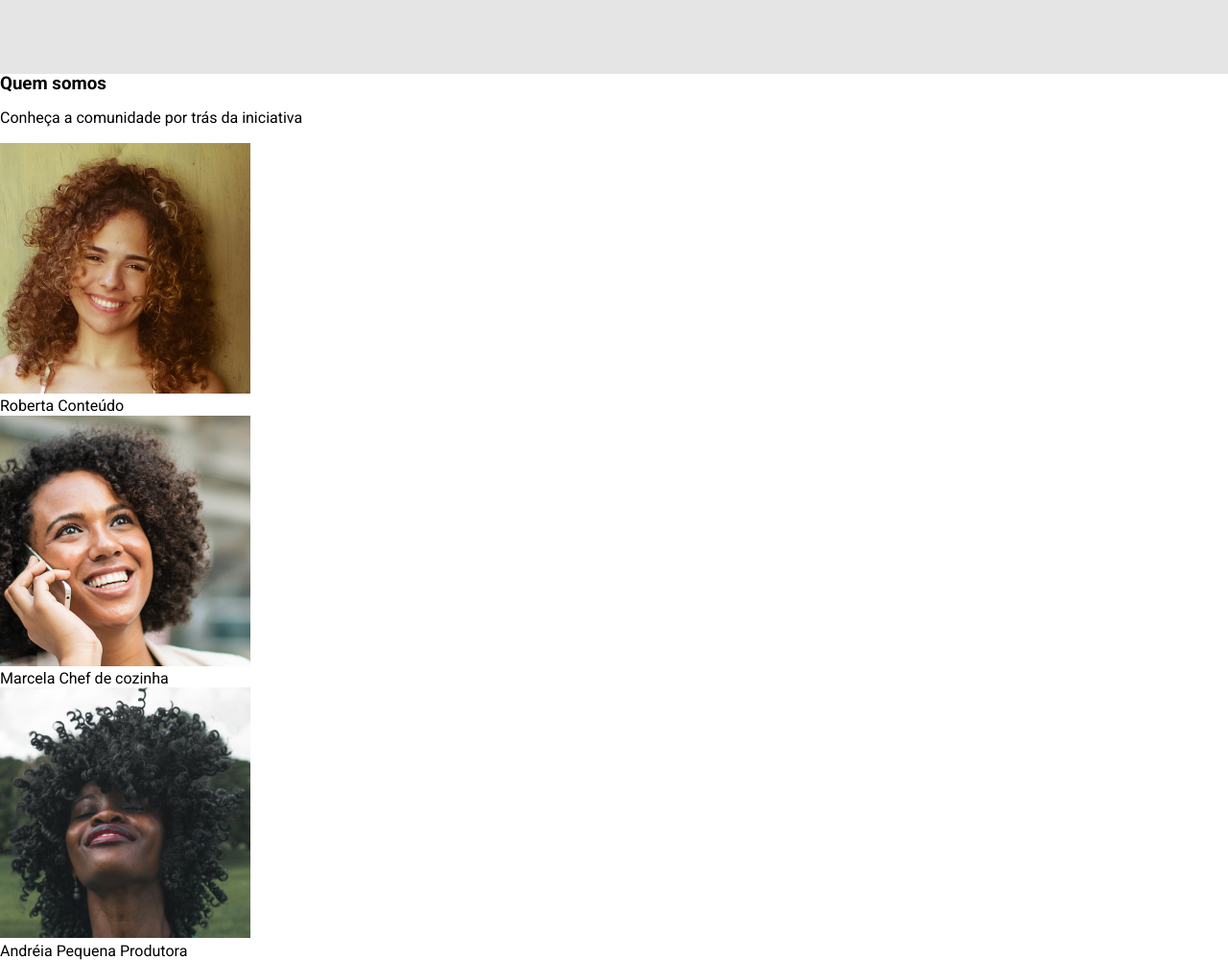
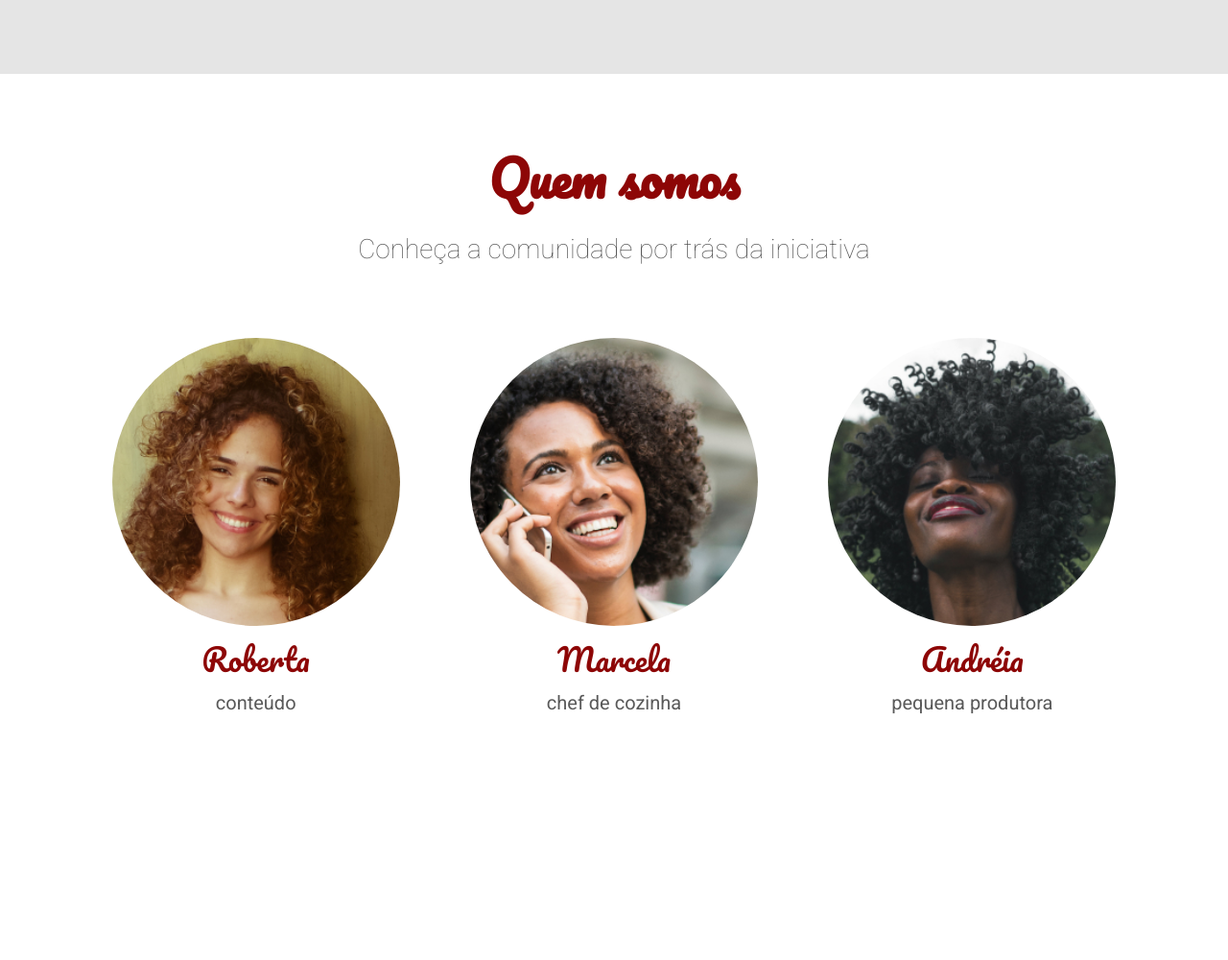
Before and after one commit to lenovais56/Fruta-Fruto, a plain HTML site: page index.html in a window 1280 px wide. Shown: the part 2201-3201 px from the top of the page at 96% size. After the commit the page ends 3025 px from the top, so only its background shows below. Drawn offline with Linux system fonts and the light colour scheme.

Commit message:
Modificações nas sessão quem somos

```diff
--- /dev/null
+++ b/assets/css/pessoa/pessoa-funcao.css
@@ -0,0 +1,5 @@
+.pessoa__funcao {
+    text-transform: lowercase;
+    color: #595959;
+    font-size: 1.25rem;
+}
--- /dev/null
+++ b/assets/css/pessoa/pessoa-imagem.css
@@ -0,0 +1,21 @@
+.pessoa__imagem {
+    width: 300px;
+    height: 300px;
+    margin: 0 auto;
+    background-size: cover;
+    background-position: center;
+    background-repeat: no-repeat;
+    border-radius: 100%;
+}
+
+.pessoa__imagem--roberta{
+    background-image: url('../../img/pessoas/roberta.jpg');
+}
+
+.pessoa__imagem--marcela{
+    background-image: url('../../img/pessoas/marcela.jpg');
+}
+
+.pessoa__imagem--andreia{
+    background-image: url('../../img/pessoas/andreia.jpg');
+}
--- /dev/null
+++ b/assets/css/pessoa/pessoa-nome.css
@@ -0,0 +1,6 @@
+.pessoa__nome {
+    margin: 1rem 0;
+    font-family: Pacifico, cursive;
+    color: #8d0606;
+    font-size: 2rem;
+}
--- /dev/null
+++ b/assets/css/pessoa/pessoa.css
@@ -0,0 +1,4 @@
+.pessoa {
+    display: flex;
+    flex-direction: column;
+}
--- /dev/null
+++ b/assets/css/pessoas.css
@@ -0,0 +1,5 @@
+.pessoas {
+    display: flex;
+    padding-top: 3rem;
+    justify-content: space-around;
+}
--- a/assets/css/quemSomos/quemSomos-descricao.css
+++ b/assets/css/quemSomos/quemSomos-descricao.css
@@ -0,0 +1,5 @@
+.quem-somos__descricao {
+    font-weight: 100;
+    font-size: 1.75rem;
+    color: #595959;
+}
--- a/assets/css/quemSomos/quemSomos-titulo.css
+++ b/assets/css/quemSomos/quemSomos-titulo.css
@@ -0,0 +1,7 @@
+.quem-somos__titulo {
+
+    margin-bottom: 1rem;
+    color: #8d0606;
+    font-size: 3.1875rem;
+    font-family: Pacifico, cursive;
+}
--- a/assets/css/quemSomos/quemSomos.css
+++ b/assets/css/quemSomos/quemSomos.css
@@ -0,0 +1,4 @@
+.quem-somos {
+    text-align: center;
+    padding: 5rem;
+}
--- a/index.html
+++ b/index.html
@@ -28,6 +28,11 @@
         <link rel="stylesheet" href="assets/css/quemSomos/quemSomos.css">
         <link rel="stylesheet" href="assets/css/quemSomos/quemSomos-titulo.css">
         <link rel="stylesheet" href="assets/css/quemSomos/quemSomos-descricao.css">
+        <link rel="stylesheet" href="assets/css/pessoas.css">
+        <link rel="stylesheet" href="assets/css/pessoa/pessoa.css">
+        <link rel="stylesheet" href="assets/css/pessoa/pessoa-funcao.css">
+        <link rel="stylesheet" href="assets/css/pessoa/pessoa-imagem.css">
+        <link rel="stylesheet" href="assets/css/pessoa/pessoa-nome.css">
     </head>
     <body>
         <header class="cabecalho">
@@ -104,17 +109,17 @@
             <p class="quem-somos__descricao">Conheça a comunidade por trás da iniciativa</p>
             <div class="pessoas">
                 <div class="pessoa">
-                    <div class="pessoa__imagem pessoa__imagem--roberta"><img src="assets/img/pessoas/roberta.jpg" alt=""></div>
+                    <div class="pessoa__imagem pessoa__imagem--roberta"></div>
                     <span class="pessoa__nome">Roberta</span>
                     <span class="pessoa__funcao">Conteúdo</span>
                 </div>
                 <div class="pessoa">
-                    <div class="pessoa__imagem pessoa__imagem--marcela"><img src="assets/img/pessoas/marcela.jpg" alt=""></div>
+                    <div class="pessoa__imagem pessoa__imagem--marcela"></div>
                     <span class="pessoa__nome">Marcela</span>
                     <span class="pessoa__funcao">Chef de cozinha</span>
                 </div>
                 <div class="pessoa">
-                    <div class="pessoa__imagem pessoa__imagem--andreia"><img src="assets/img/pessoas/andreia.jpg" alt=""></div>
+                    <div class="pessoa__imagem pessoa__imagem--andreia"></div>
                     <span class="pessoa__nome">Andréia</span>
                     <span class="pessoa__funcao">Pequena Produtora</span>
                 </div>
```
